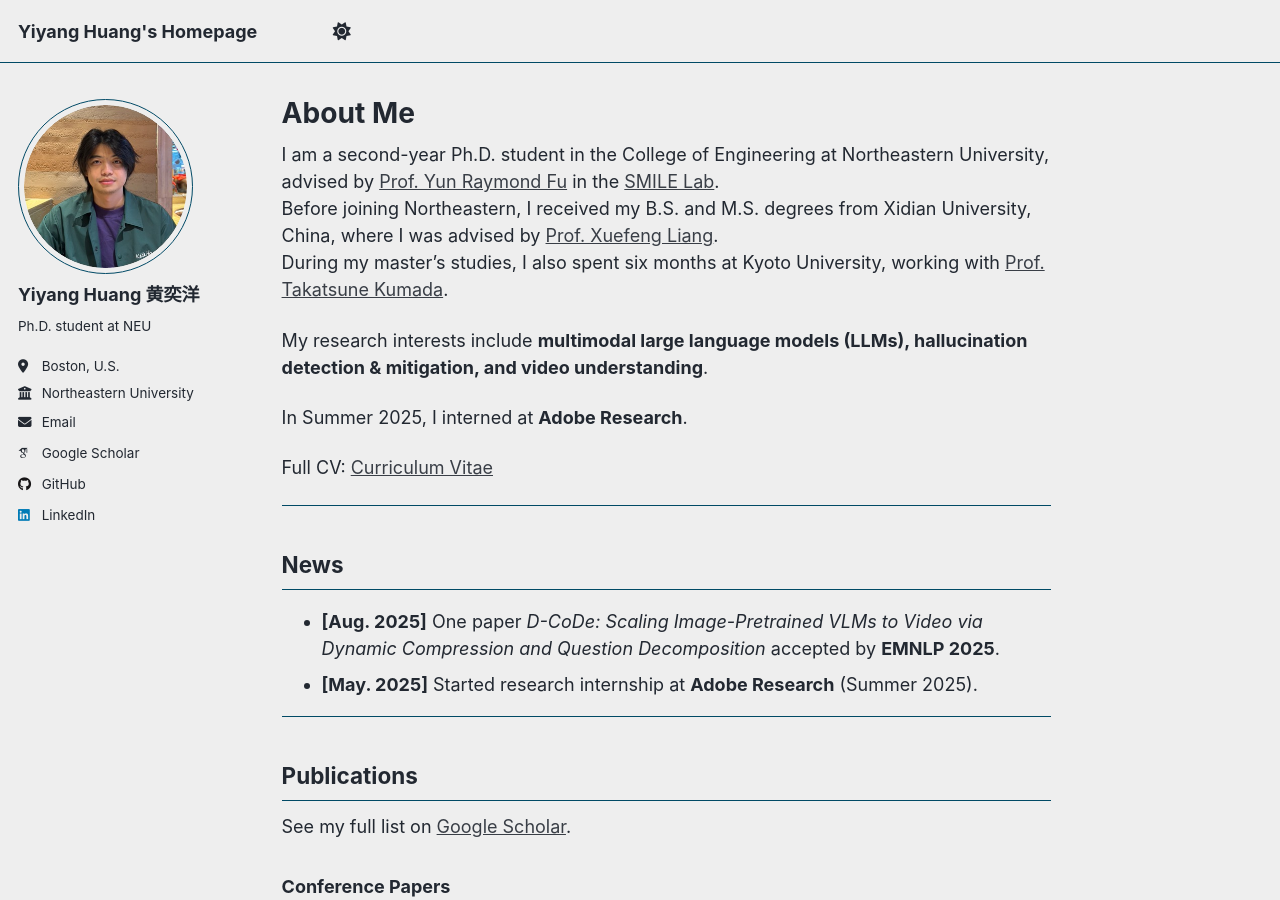
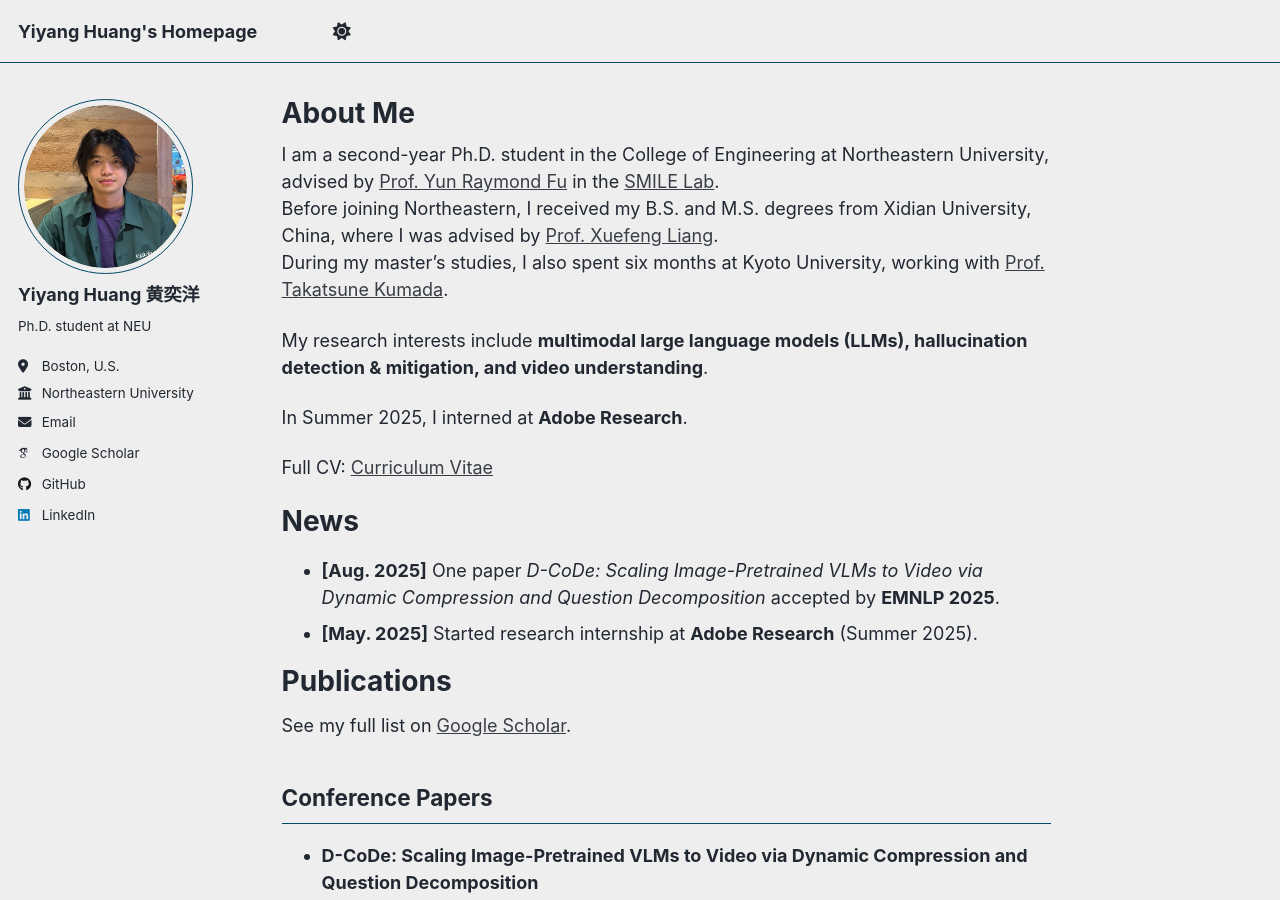
Before and after one commit to hukcc/hukcc.github.io, a Jekyll site: the page built from _pages/about.md, in a window 1280 px wide and 900 px high. Built offline with Jekyll 4.4.1, drawn with Linux system fonts in a browser that asks for light colours; some web fonts are replaced; a script that is not in the unit is left out.

```diff
--- a/_pages/about.md
+++ b/_pages/about.md
@@ -18,20 +18,20 @@ In Summer 2025, I interned at **Adobe Research**.
 
 Full CV: [Curriculum Vitae](../files/CVFall2025.pdf)
 
----
 
-## News
+
+# News
 
 - **[Aug. 2025]** One paper *D-CoDe: Scaling Image-Pretrained VLMs to Video via Dynamic Compression and Question Decomposition* accepted by **EMNLP 2025**.
 - **[May. 2025]** Started research internship at **Adobe Research** (Summer 2025).
 
----
 
-## Publications
+
+# Publications
 
 See my full list on [Google Scholar](https://scholar.google.com/citations?user=A0H2ZYQAAAAJ).
 
-### Conference Papers
+## Conference Papers
 - **D-CoDe: Scaling Image-Pretrained VLMs to Video via Dynamic Compression and Question Decomposition**
   **Yiyang Huang**, Yizhou Wang, Yun Fu
   *Empirical Methods in Natural Language Processing (EMNLP)*, 2025
@@ -45,19 +45,18 @@ See my full list on [Google Scholar](https://scholar.google.com/citations?user=A
   *ACM International Conference on Multimedia (ACMMM)*, 2021
   [[Paper]](https://dl.acm.org/doi/10.1145/3474085.3475420)
 
-### In Submission
+## In Submission
 - **Addressing Object Hallucinations in LVLMs via Bias and Vulnerability Mitigation**
   **Yiyang Huang**, Liang Shi, Yun Fu
 
----
 
-## Academic Service
+# Academic Service
 
-- **Journal Reviewer**: [ACM Transactions on Knowledge Discovery from Data (TKDD)](https://dl.acm.org/journal/tkdd)
+- **Journal Reviewer**:
+  [ACM Transactions on Knowledge Discovery from Data (TKDD)](https://dl.acm.org/journal/tkdd)
 
----
 
-## Honors & Awards
+# Honors & Awards
 
 - Outstanding Student, Xidian University, 2022
 - National Scholarship, China, 2021
@@ -65,15 +64,13 @@ See my full list on [Google Scholar](https://scholar.google.com/citations?user=A
 - RoboMaster National Robotics Competition (2nd Prize), China, 2019
 - ICRA AI Challenge (3rd Prize), 2019
 
----
 
-## Teaching Experience
+# Teaching Experience
 
 - **Teaching Assistant (TA)**: DS 5110 *Essentials of Data Science*, Fall 2025
 
----
 
-## Contact
+# Contact
 
 Email: yiyang.huang.hukcc (at) gmail (dot) com / huang.yiyan (at) northeastern (dot) edu
 WeChat: hukcc369
```
